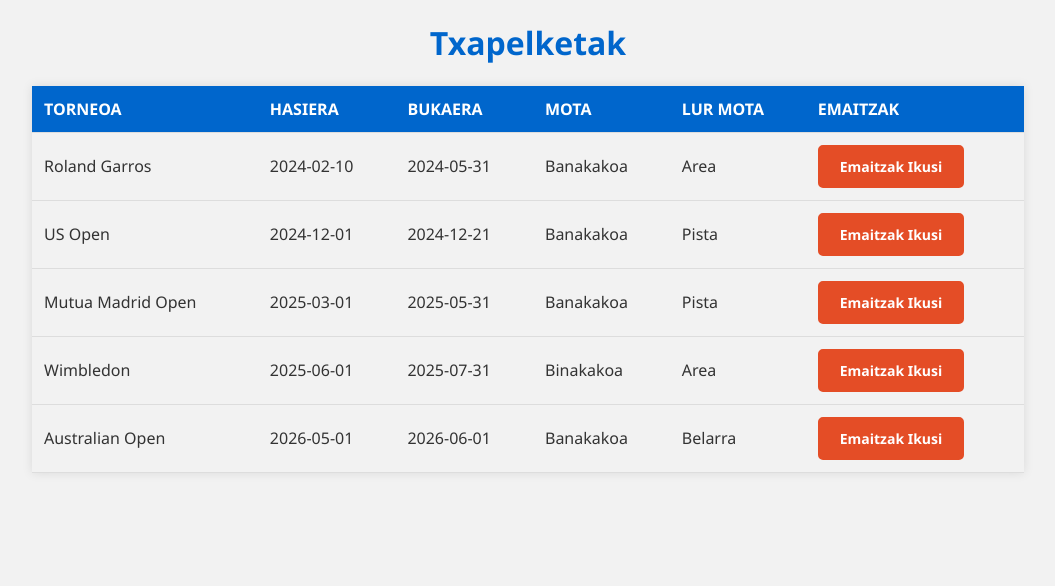
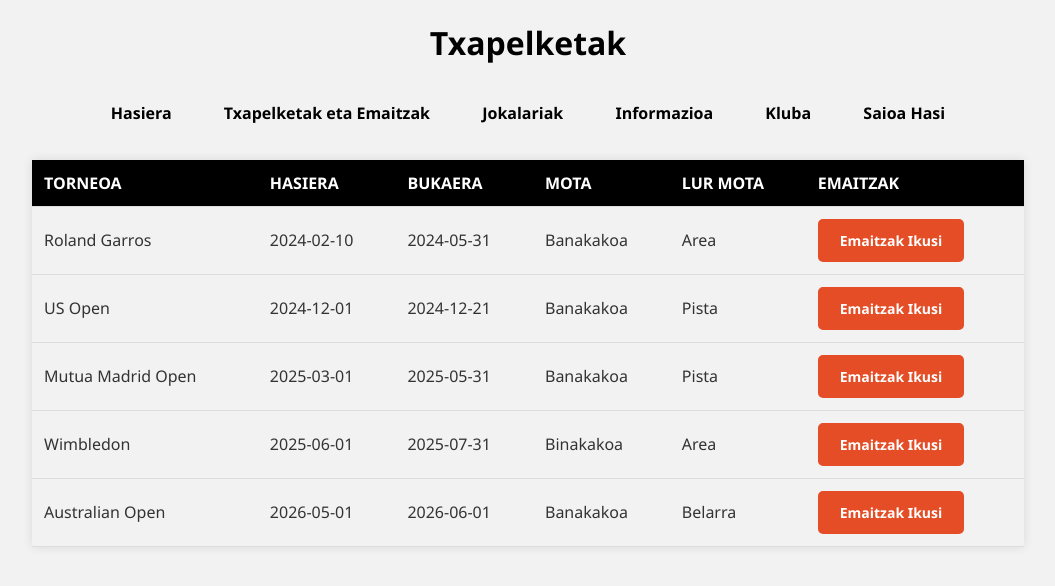
Before and after one commit to urrestihodei/tenis, a PHP site: page /torneoa.php in a window 1280 px wide. Shown: the top 586 px of the page, without its empty margins (112-1167 px from the left). Run offline with PHP 8.4, Linux system fonts and the light colour scheme; data comes from the database, SQL or seed files in the repository.

Commit message:
Add files via upload

```diff
--- a/tenis/index.html
+++ b/tenis/index.html
@@ -142,6 +142,7 @@
     </header>
 
     <nav>
+        <a href="index.html">Hasiera</a>
         <a href="torneoa.php">Txapelketak eta Emaitzak</a>
         <a href="jokalariak.php">Jokalariak</a>
         <a href="informazioa.php">Informazioa</a>
--- a/tenis/perfila.php
+++ b/tenis/perfila.php
@@ -49,13 +49,13 @@ if ($result->num_rows > 0) {
         }
 
         p {
-            color: #495057;
+            color: #000;
             margin: 20px 0;
             font-size: 22px;
         }
 
         strong {
-            color: #007bff;
+            color: #000;
             font-size: 24px;
         }
     </style>
--- /dev/null
+++ b/tenis/styles.css
@@ -0,0 +1,21 @@
+nav {
+    /* background-color: #666; */
+    background: "img/tierra.png";
+    padding: 0.5em;
+    text-align: center;
+}
+
+nav a {
+    color: #000000;
+    text-decoration: none;
+    padding: 0.5em 1em;
+    margin: 0 0.5em;
+    border-radius: 3px;
+    transition: background-color 0.3s;
+    display: inline-block;
+    font-weight: bold;
+}
+
+nav a:hover {
+    background-color: #f0e9e9;
+}
--- a/tenis/torneoa.php
+++ b/tenis/torneoa.php
@@ -16,6 +16,7 @@ $result = $conn->query($emaitzak);
 <head>
     <meta charset="UTF-8">
     <meta name="viewport" content="width=device-width, initial-scale=1.0">
+    <link rel="stylesheet" type="text/css" href="styles.css" />
     <title>Txapelketak</title>
     <style>
         body {
@@ -27,7 +28,7 @@ $result = $conn->query($emaitzak);
         }
 
         h1, h2 {
-            color: #0066cc;
+            color: #000;
             text-align: center;
         }
 
@@ -45,7 +46,7 @@ $result = $conn->query($emaitzak);
         }
 
         th {
-            background-color: #0066cc;
+            background-color: #000;
             color: white;
         }
 
@@ -75,6 +76,15 @@ $result = $conn->query($emaitzak);
 
 <body>
     <h1>Txapelketak</h1>
+
+    <nav>
+        <a href="index.html">Hasiera</a>
+        <a href="torneoa.php">Txapelketak eta Emaitzak</a>
+        <a href="jokalariak.php">Jokalariak</a>
+        <a href="informazioa.php">Informazioa</a>
+        <a href="kluba.php">Kluba</a>
+        <a href="login.php">Saioa Hasi</a>
+    </nav>
 
     <?php
     if ($result->num_rows > 0) {
```
Also changed, not shown: tenis/emaitzak.php (+14 -2 lines), tenis/informazioa.php (+11 -1 lines), tenis/jokalariak.php (+12 -2 lines), tenis/kluba.php (+11 -1 lines), tenis/login.php (+12 -2 lines).
